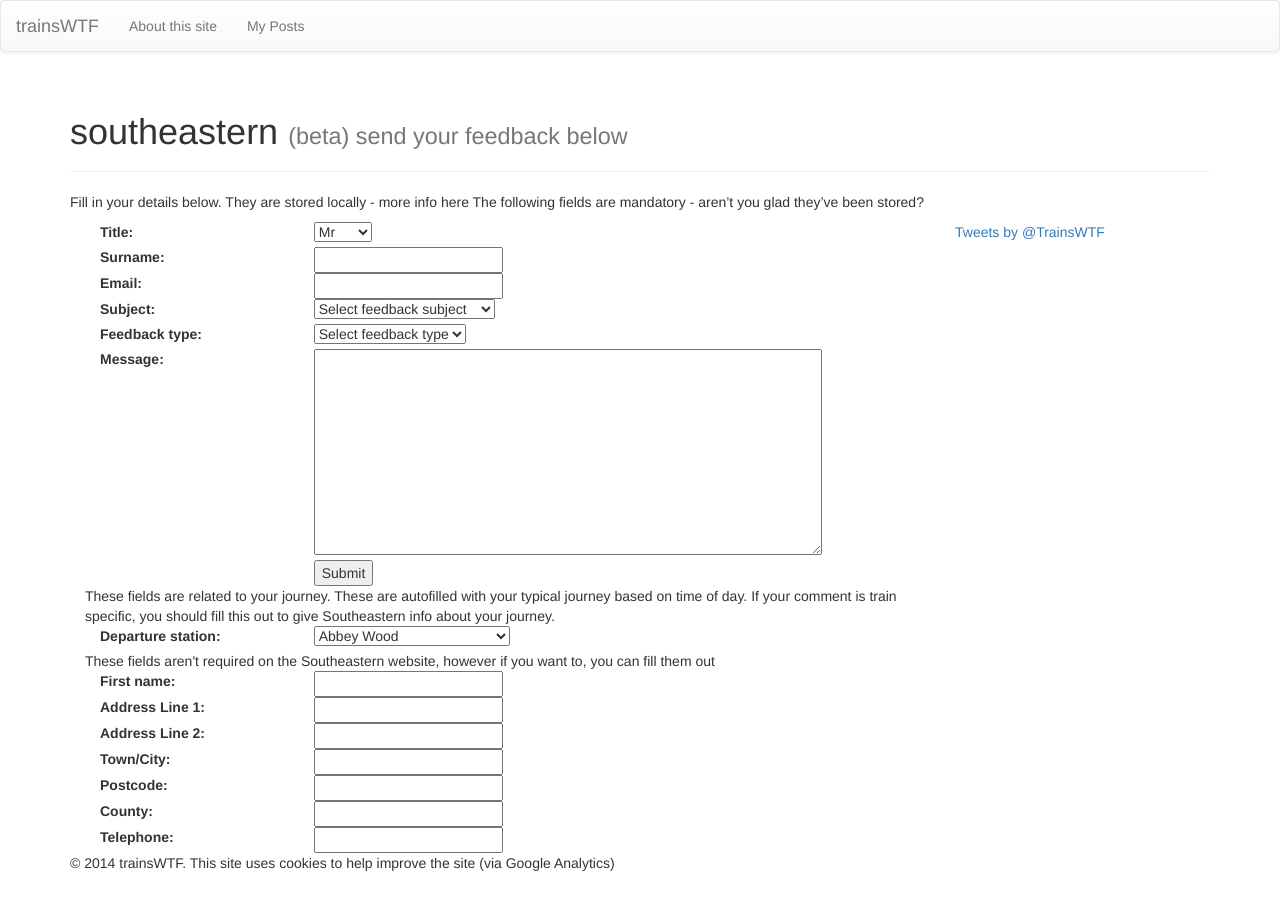
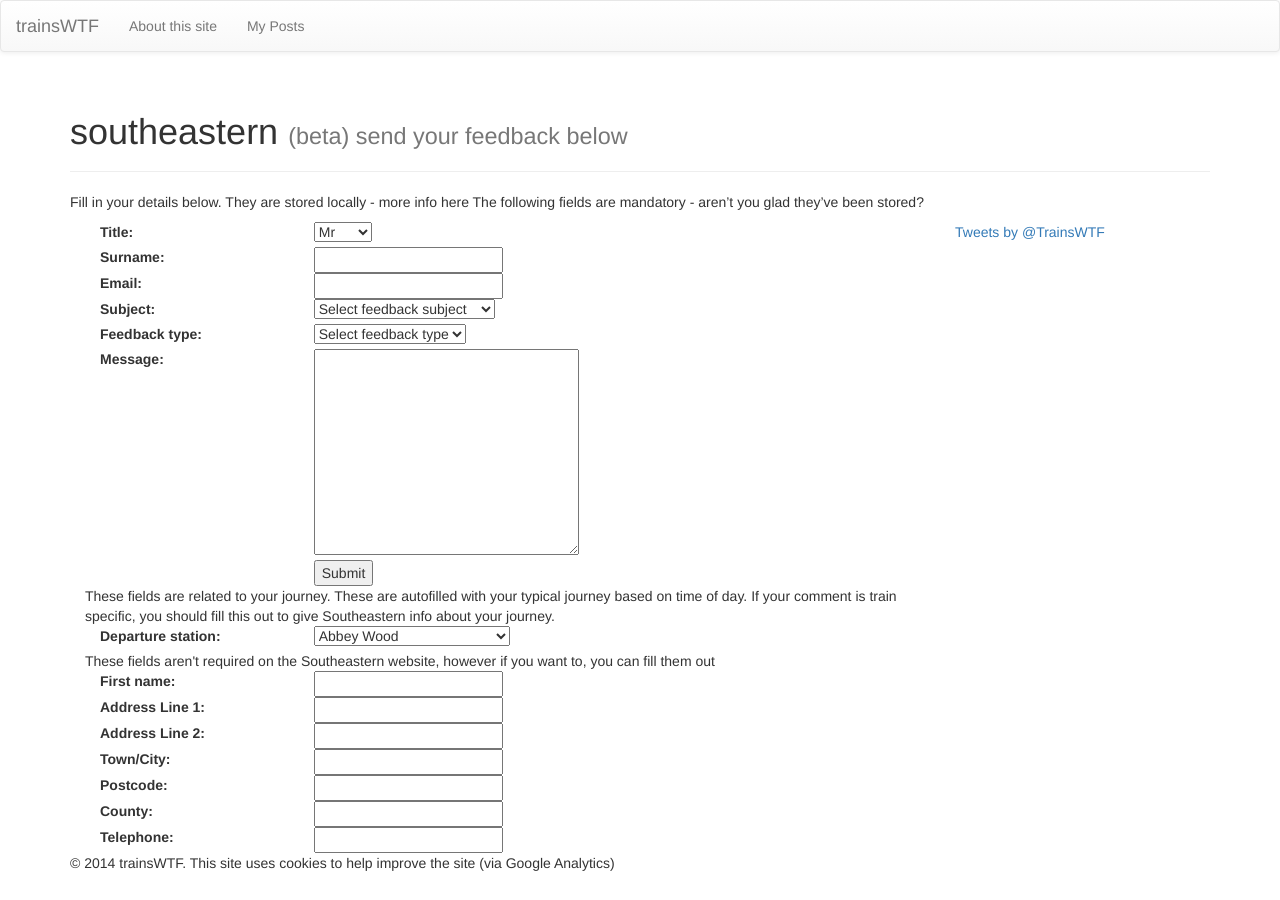
Before and after one commit to trainsWTF/trainsWTF.github.io, a Jekyll site: the page built from setrains/index.md, in a window 1280 px wide. Built offline with Jekyll 4.4.1, drawn with Linux system fonts in a browser that asks for light colours; nearby versions of some CDN libraries; library files that are not in the unit come from our copies; comment, search, counter and statistics services are not loaded.

Commit message:
text size

```diff
--- a/setrains/index.md
+++ b/setrains/index.md
@@ -88,7 +88,7 @@
     			<label>Message:</label>
     		</div>
         	<div class="col-md-9">
-   		 		<textarea name="yourcomments" id="yourcomments" class="stored" rows="10" cols="60"></textarea>
+   		 		<textarea name="yourcomments" id="yourcomments" class="stored" rows="10" cols="30"></textarea>
 			</div>
     	</div>
     	<div class="row">
```
